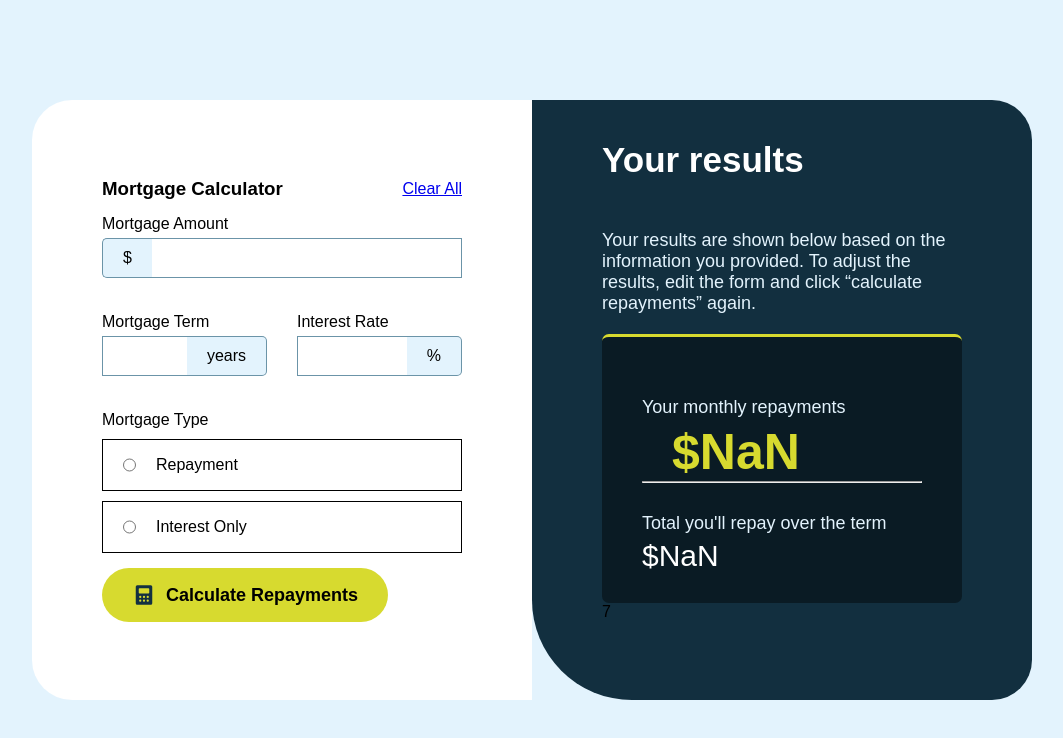
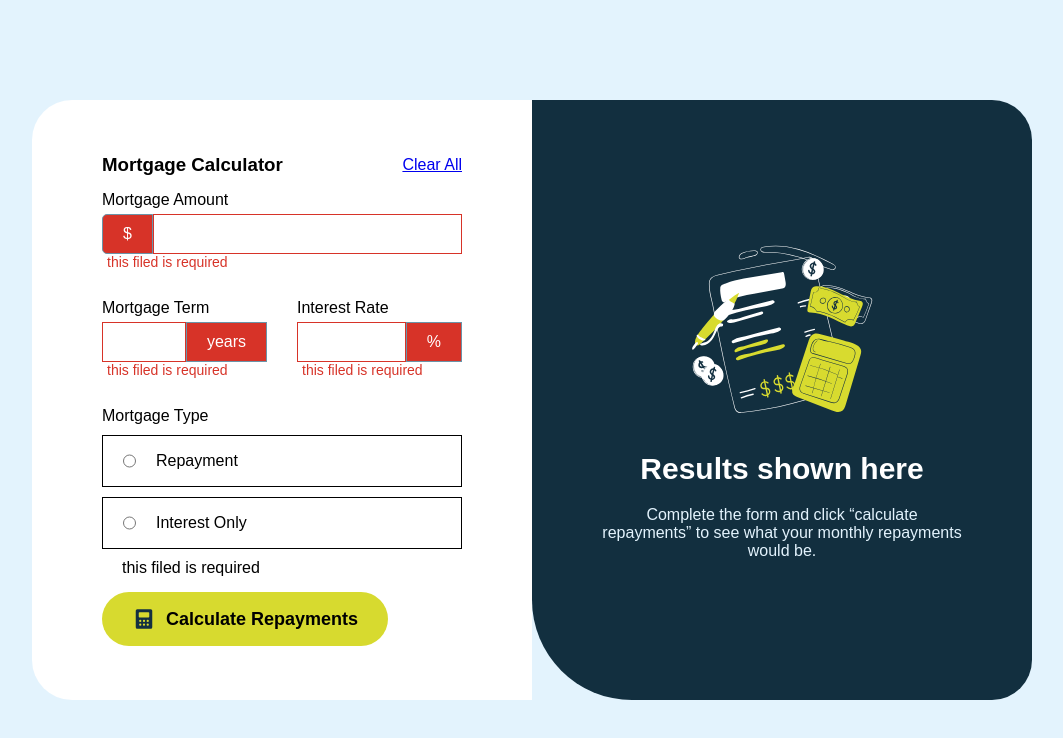
Before and after one commit to Haytam-DEV05/mortgage-calculator-app, a plain HTML site: page index.html in a window 1280 px wide. Both pictures are taken after a click on the element "Calculate Repayments". Shown: the whole page, without its empty margins (108-1171 px from the left). Drawn offline with Linux system fonts and the light colour scheme.

Commit message:
finish the project

```diff
--- a/index.html
+++ b/index.html
@@ -1,38 +1,35 @@
 <!DOCTYPE html>
 <html lang="en">
   <head>
-  <meta charset="UTF-8">
-  <meta name="viewport" content="width=device-width, initial-scale=1.0">
-  <link rel="icon" type="image/png" sizes="32x32" href="./assets/images/favicon-32x32.png">
+    <meta charset="UTF-8" />
+    <meta name="viewport" content="width=device-width, initial-scale=1.0" />
+    <link
+      rel="icon"
+      type="image/png"
+      sizes="32x32"
+      href="./assets/images/favicon-32x32.png"
+    />
     <!-- LINK : CSS -->
-  <link rel="stylesheet" href="style.css">
+    <link rel="stylesheet" href="style.css" />
     <title>Frontend Mentor | Mortgage repayment calculator</title>
   </head>
   <body>
-
-
-
-
     <main>
       <section>
-
-
         <div class="box1">
-
           <div class="text">
-          <h3  class="title">Mortgage Calculator</h3>
+            <h3 class="title">Mortgage Calculator</h3>
             <a href="###">Clear All</a>
           </div>
 
           <div class="inputs">
-
             <div class="amount input">
               <p>Mortgage Amount</p>
               <div>
                 <span class="input-symbol">$</span>
-              <input type="text" id="amount">
+                <input type="text" id="amount" />
               </div>
-            <span class="error">required</span>
+              <span class="error-text">this filed is required</span>
             </div>
 
             <div class="grid">
@@ -40,51 +37,67 @@
                 <p>Mortgage Term</p>
                 <div>
                   <span class="input-symbol">years</span>
-                <input type="text" id="years">
+                  <input type="text" id="years"/>
                 </div>
-              <span class="error">required</span>
+                <span class="error-text">this filed is required</span>
               </div>
 
               <div class="rate input">
                 <p>Interest Rate</p>
                 <div>
                   <span class="input-symbol">%</span>
-                <input type="text" id="rate">
+                  <input type="text" id="rate"/>
                 </div>
-              <span class="error">required</span>
+                <span class="error-text">this filed is required</span>
               </div>
             </div>
-
 
             <div class="type input">
               <p>Mortgage Type</p>
 
               <div class="repayment">
-              <input type="radio" name="type" id="repayment">
+                <input type="radio" name="type" id="repayment" />
                 <p>Repayment</p>
               </div>
 
               <div class="interest">
-              <input type="radio" name="type" id="interest only">
+                <input type="radio" name="type" id="interest only" />
                 <p>Interest Only</p>
               </div>
-            <span class="error">required</span>
+              <span class="error">this filed is required</span>
+            </div>
+          </div>
+
+          <div class="btn-calculate">
+            <button type="submit">
+              <img src="assets/images/icon-calculator.svg" alt="" /><span
+                >Calculate Repayments</span
+              >
+            </button>
+          </div>
         </div>
 
 
-        </div>
 
 
-        <div class="btn-calculate">
-          <button type="submit"><img src="assets/images/icon-calculator.svg" alt=""><span>Calculate Repayments</span></button>
-        </div>
 
 
-      </div>
+
+
+
+
+
+
+
+
+
+
+
+
 
 
         <div class="box2">
-        <img src="assets/images/illustration-empty.svg" alt="">
+          <img src="assets/images/illustration-empty.svg" alt="" />
           <div class="content-text">
             <h2 class="title">Results shown here</h2>
             <p class="subtitle">
@@ -94,25 +107,24 @@
           </div>
         </div>
 
-
         <div class="box2 resulte notActive">
           <h2>Your results</h2>
           <p>
             Your results are shown below based on the information you provided.
-          To adjust the results, edit the form and click “calculate repayments” again.
+            To adjust the results, edit the form and click “calculate
+            repayments” again.
           </p>
           <div class="resulte-content">
             <p>Your monthly repayments</p>
             <div class="resulte-inf0">
               <span class="resulte-monthly"></span>
-            <hr>
+              <hr />
               <p>Total you'll repay over the term</p>
               <span class="resulte-total"></span>
             </div>
-        </div>7
           </div>
-
-
+          7
+        </div>
       </section>
     </main>
     <script src="main.js"></script>
--- a/main.js
+++ b/main.js
@@ -1,22 +1,52 @@
+const btnCalculate = document.querySelector('.btn-calculate')
+var box2s = document.querySelectorAll('.box2')
 
-const btnCalculate = document.querySelector(".btn-calculate") ;
-var box2s = document.querySelectorAll(".box2") ;
+let amount = document.getElementById('amount')
+let years = document.getElementById('years')
+let rate = document.getElementById('rate')
 
 
-let amount = document.getElementById("amount") ;
-let years = document.getElementById("years") ;
-let rate = document.getElementById("rate") ;
 
-btnCalculate.addEventListener("click",()=>{
-    box2s.forEach((box)=>{
-        box.classList.toggle("notActive") ;
-    })
-    calculatResulte(amount.value,years.value,rate.value)
-    setTimeout(()=>{window.location.reload()},2000)
+
+btnCalculate.addEventListener('click', () => {
+  if(!checkError()){
+    return ;
+  }
+  calculatResulte(amount.value, years.value, rate.value)
+
+
+  box2s.forEach(box => {
+      box.classList.toggle('notActive')
+  })
+  setTimeout(() => {window.location.reload()}, 2000)
+
 })
 
-function calculatResulte(a,b,c){
-    var resulte = (a * b) / c ;
-    document.querySelector(".resulte-monthly").innerHTML = `$${resulte.toFixed(2)}` ;
-    document.querySelector(".resulte-total").innerHTML = `$${resulte.toFixed(2) * 3}` ;
+function calculatResulte (a, b, c) {
+  var resulte = (a * b) / c
+  document.querySelector('.resulte-monthly').innerHTML = `$${resulte.toFixed(
+    2
+  )}`
+  document.querySelector('.resulte-total').innerHTML = `$${
+    resulte.toFixed(2) * 3
+  }`
 }
+
+
+function checkError(){
+  var inputs = document.querySelectorAll(`input[type="text"]`) ;
+  inputs.forEach((input)=>{
+    if(input.value === ""){
+      input.classList.add("error") ;
+      input.previousElementSibling.classList.add("error") ;
+      var parent = input.parentElement ;
+      parent.nextElementSibling.classList.add("active") ;
+      return false;
+    }else{
+      input.classList.remove("error") ;
+      input.previousElementSibling.classList.remove("error") ;
+      var parent = input.parentElement ;
+      parent.nextElementSibling.classList.remove("active") ;
+    }
+  })
+}
--- a/style.css
+++ b/style.css
@@ -1,11 +1,12 @@
-
-*{
+* {
     padding: 0;
     margin: 0;
     box-sizing: border-box;
 }
+
 @import url('https://fonts.googleapis.com/css2?family=Plus+Jakarta+Sans:ital,wght@0,200..800;1,200..800&display=swap');
-body{
+
+body {
     font-family: "Plus Jakarta Sans", sans-serif;
 }
 
@@ -96,34 +97,16 @@ main section .box1 {
     border-left: 0;
 }
 
+
 .term div input,
 .rate div input {
     border: 1px solid var(--Slate-500);
     border-right: 0;
 }
-
-
-.amount div .input-symbol,
-.term div .input-symbol,
-.rate div .input-symbol {
-    background-color: var(--Slate-100);
-    width: fit-content;
-    border: 1px solid var(--Slate-500);
-}
-
-
-.term div .input-symbol,
-.rate div .input-symbol {
-    border-left: 0;
-    border-top-right-radius: 5px;
-    border-bottom-right-radius: 5px;
-}
-
 .amount div .input-symbol {
     border-right: 0;
     border-top-left-radius: 5px;
     border-bottom-left-radius: 5px;
-
 }
 
 
@@ -162,11 +145,6 @@ main section .box1 {
 
 .box1 .btn-calculate button img {
     margin-right: 10px;
-}
-
-
-span.error {
-    display: none;
 }
 
 
@@ -250,6 +228,41 @@ span.error {
 
 
 
+/* start ERRORS */
+
+.term div input.error,
+.rate div input.error,
+.amount div input.error {
+    border: 1px solid var(--primary-Red);
+}
+.amount div .input-symbol,
+.term div .input-symbol,
+.rate div .input-symbol {
+    background-color: var(--Slate-100);
+    width: fit-content;
+    border: 1px solid var(--Slate-500);
+}
+.amount div .input-symbol.error,
+.term div .input-symbol.error,
+.rate div .input-symbol.error{
+    background-color: var(--primary-Red);
+    color: var(--White);
+}
+
+
+
+span.error-text {
+    display: none;
+    color: var(--primary-Red);
+    font-size: 14px;
+    margin: -15px;
+}
+
+span.error-text.active{
+    display: block;
+}
+
+/* END ERRORS */
 
 
 
@@ -290,4 +303,8 @@ span.error {
         max-width: inherit;
         margin: auto;
     }
+    .box1 .inputs .grid{
+        grid-template-columns: 1fr;
+        gap: 0;
+    }
 }
```
Lines whose indentation alone changed are shown as unchanged.
